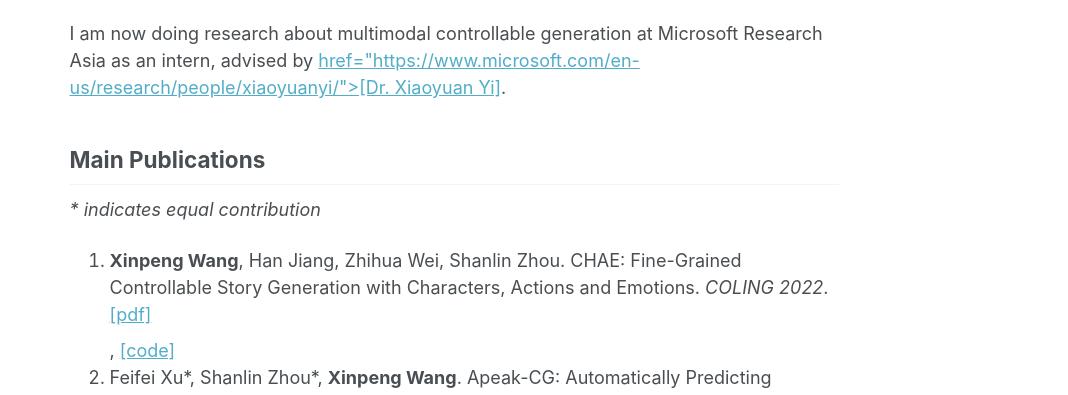
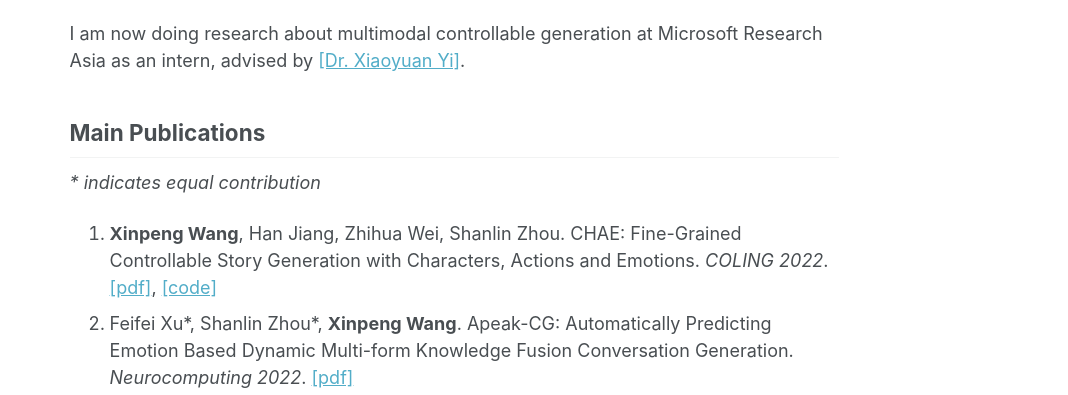
Before and after one commit to victorup/victorup.github.io, a plain HTML site: page index.html in a window 1280 px wide. Shown: the part 295-690 px from the top of the page, 212-1280 px from the left. Drawn offline with Linux system fonts and the light colour scheme.

Commit message:
Update index.html

```diff
--- a/index.html
+++ b/index.html
@@ -795,14 +795,15 @@
                 <p>My research interest is open-ended language generation,
                     including <strong>story generation</strong> and <strong>dialogue generation</strong>
                     with knowledge-enhancing and emotion-driving.</p>
-                <p>I am now doing research about multimodal controllable generation at Microsoft Research Asia as an intern, advised by <a>href="https://www.microsoft.com/en-us/research/people/xiaoyuanyi/">[Dr. Xiaoyuan Yi]</a>.</p>
+                <p>I am now doing research about multimodal controllable generation at Microsoft Research Asia as an intern, advised by <a href="https://www.microsoft.com/en-us/research/people/xiaoyuanyi/">[Dr. Xiaoyuan Yi]</a>.</p>
                 <h2 id="main-publications">Main Publications</h2>
                 <p><em>* indicates equal contribution</em></p>
                 <ol>
                     <li><strong>Xinpeng Wang</strong>, Han Jiang, Zhihua Wei, Shanlin Zhou.
                         CHAE: Fine-Grained Controllable Story Generation with Characters, Actions and Emotions.
                         <em>COLING 2022</em>.
-                        <a href="https://xxx.pdf">[pdf]</a></li>, <a href="https://github.com/victorup/CHAE">[code]</a></li>
+                        <a href="https://xxx.pdf">[pdf]</a>,
+                        <a href="https://github.com/victorup/CHAE">[code]</a></li>
                     <li>Feifei Xu*, Shanlin Zhou*, <strong>Xinpeng Wang</strong>.
                         Apeak-CG: Automatically Predicting Emotion Based Dynamic Multi-form Knowledge Fusion Conversation Generation.
                         <em>Neurocomputing 2022</em>.
```
